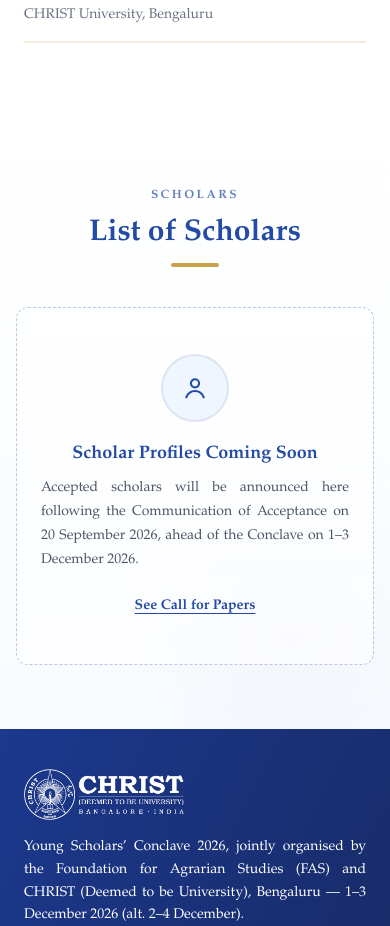
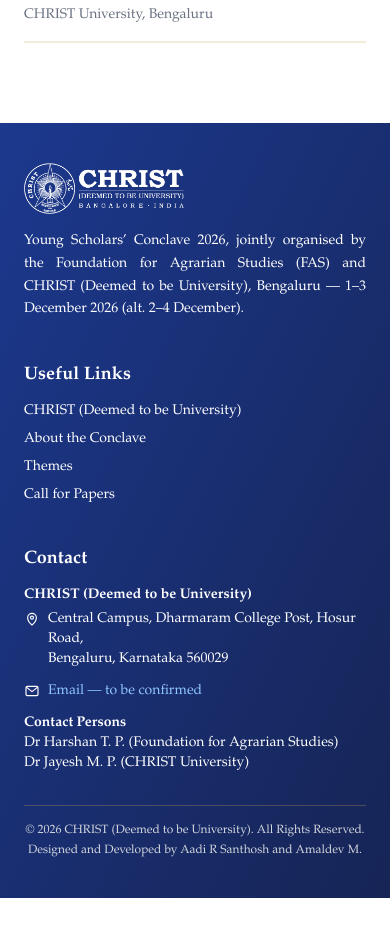
Before and after one commit to Aadix2069/young-scholars-conclave, a Next.js app: page / in a window 390 px wide. Shown: the part 7700-8626 px from the top of the page. After the commit the page ends 8598 px from the top, so only its background shows below. Built offline with nearby package versions, Linux system fonts and the light colour scheme.

Commit message:
feat: remove List of Scholars section per client design review

```diff
--- a/src/app/page.tsx
+++ b/src/app/page.tsx
@@ -3,7 +3,6 @@
 import { DatesTimeline } from "@/components/DatesTimeline";
 import { AboutConclave } from "@/components/AboutConclave";
 import { ThemesSection } from "@/components/ThemesSection";
-import { ScholarsGrid } from "@/components/ScholarsGrid";
 import { CallForPapersSection } from "@/components/CallForPapersSection";
 import { OrganisersSection } from "@/components/OrganisersSection";
 import { Footer } from "@/components/Footer";
@@ -19,7 +18,6 @@
         <ThemesSection />
         <CallForPapersSection />
         <OrganisersSection />
-        <ScholarsGrid />
       </main>
       <Footer />
     </div>
--- a/src/components/Navbar.tsx
+++ b/src/components/Navbar.tsx
@@ -13,7 +13,6 @@
   { label: "Themes", href: "/#themes", hash: "#themes" },
   { label: "Call for Papers", href: "/#call-for-papers", hash: "#call-for-papers" },
   { label: "Organisers", href: "/#organisers", hash: "#organisers" },
-  { label: "List of Scholars", href: "/#scholars", hash: "#scholars" },
   { label: "Registration", href: "/registration", hash: null as string | null },
   { label: "Contact", href: "/#contact", hash: "#contact" },
 ];
--- a/src/components/ScholarsGrid.tsx
+++ /dev/null
@@ -1,149 +0,0 @@
-import { Eyebrow } from "./Eyebrow";
-import { SectionAccent } from "./SectionAccent";
-import { UserIcon } from "./icons";
-import { parseCsv } from "@/lib/csv";
-import {
-  SCHOLARS_SHEET_CSV_URL,
-  SCHOLARS_SHEET_REVALIDATE_SECONDS,
-} from "@/lib/scholarsSheet";
-
-type Scholar = {
-  name: string;
-  affiliation: string;
-  photoUrl: string;
-};
-
-// Defense-in-depth: the Sheet is edited by someone outside this codebase, so
-// don't fully trust its content even though Google Sheets sharing controls
-// who can write to it. None of this is a security boundary (React already
-// escapes text and a plain <img src> can't execute code) - it just keeps a
-// misconfigured share setting or a typo from breaking the page's layout.
-const MAX_SCHOLARS = 60;
-const MAX_NAME_LENGTH = 100;
-const MAX_AFFILIATION_LENGTH = 150;
-
-function truncate(value: string, max: number): string {
-  return value.length > max ? `${value.slice(0, max - 1)}…` : value;
-}
-
-function sanitizePhotoUrl(value: string): string {
-  // Only accept https URLs - avoids mixed-content blocking on an https
-  // site and rules out non-URL junk in that column.
-  return /^https:\/\//i.test(value) ? value : "";
-}
-
-async function getScholars(): Promise<Scholar[]> {
-  if (!SCHOLARS_SHEET_CSV_URL) return [];
-
-  try {
-    const res = await fetch(SCHOLARS_SHEET_CSV_URL, {
-      next: { revalidate: SCHOLARS_SHEET_REVALIDATE_SECONDS },
-    });
-    if (!res.ok) return [];
-
-    const rows = parseCsv(await res.text());
-    if (rows.length < 2) return [];
-
-    const [header, ...dataRows] = rows;
-    const normalized = header.map((h) => h.trim().toLowerCase());
-    const nameIdx = normalized.indexOf("name");
-    const affiliationIdx = normalized.indexOf("affiliation");
-    const photoIdx = normalized.indexOf("photo url");
-
-    if (nameIdx === -1) return [];
-
-    return dataRows
-      .map((row) => ({
-        name: truncate(row[nameIdx]?.trim() ?? "", MAX_NAME_LENGTH),
-        affiliation: truncate(
-          affiliationIdx !== -1 ? (row[affiliationIdx]?.trim() ?? "") : "",
-          MAX_AFFILIATION_LENGTH
-        ),
-        photoUrl: sanitizePhotoUrl(photoIdx !== -1 ? (row[photoIdx]?.trim() ?? "") : ""),
-      }))
-      .filter((scholar) => scholar.name.length > 0)
-      .slice(0, MAX_SCHOLARS);
-  } catch {
-    return [];
-  }
-}
-
-function ScholarCard({ name, affiliation, photoUrl }: Scholar) {
-  return (
-    <div className="flex flex-col items-center rounded-xl border border-gray-200 border-t-4 border-t-brand-gold bg-white p-6 text-center shadow-sm transition-[transform,box-shadow] duration-200 ease-[var(--ease-smooth)] hover:-translate-y-1 hover:shadow-md">
-      {photoUrl ? (
-        // Photo URLs come from an arbitrary external sheet, not known at
-        // build time, so next/image's remotePatterns allowlist doesn't fit.
-        // eslint-disable-next-line @next/next/no-img-element
-        <img
-          src={photoUrl}
-          alt={name}
-          loading="lazy"
-          className="h-20 w-20 rounded-full object-cover ring-2 ring-brand-blue/15"
-        />
-      ) : (
-        <span className="flex h-20 w-20 items-center justify-center rounded-full bg-blue-50 text-brand-blue ring-2 ring-brand-blue/15">
-          <UserIcon className="h-9 w-9" />
-        </span>
-      )}
-      <p className="mt-4 text-sm font-bold text-brand-blue">{name}</p>
-      {affiliation && <p className="mt-1 text-xs text-gray-500">{affiliation}</p>}
-    </div>
-  );
-}
-
-export async function ScholarsGrid() {
-  const scholars = await getScholars();
-
-  return (
-    <section
-      id="scholars"
-      className="relative overflow-hidden bg-linear-to-b from-white to-blue-50/40 py-16 md:py-24"
-    >
-      <SectionAccent position="bottom-right" />
-      <div className="mx-auto max-w-6xl px-4 sm:px-6 lg:px-12">
-        <Eyebrow className="text-center">Scholars</Eyebrow>
-        <h2
-          className="text-center text-3xl font-extrabold text-brand-blue sm:text-4xl"
-          data-aos="fade-up"
-        >
-          List of Scholars
-        </h2>
-        <div className="mx-auto mt-3 h-1 w-12 rounded-full bg-brand-gold" aria-hidden="true" />
-
-        {scholars.length === 0 ? (
-          <div
-            className="mx-auto mt-10 flex max-w-xl flex-col items-center rounded-xl border border-dashed border-brand-blue/30 bg-white/60 px-6 py-12 text-center"
-            data-aos="fade-up"
-          >
-            <span className="flex h-16 w-16 items-center justify-center rounded-full bg-blue-50 text-brand-blue ring-2 ring-brand-blue/15">
-              <UserIcon className="h-7 w-7" />
-            </span>
-            <p className="mt-5 text-lg font-bold text-brand-blue">
-              Scholar Profiles Coming Soon
-            </p>
-            <p className="mt-2 text-justify text-sm leading-6 text-gray-600">
-              Accepted scholars will be announced here following the
-              Communication of Acceptance on 20 September 2026, ahead of the
-              Conclave on 1&ndash;3 December 2026.
-            </p>
-            <a
-              href="#call-for-papers"
-              className="mt-6 inline-block text-sm font-semibold text-brand-blue underline underline-offset-4 transition-colors duration-200 ease-[var(--ease-smooth)] hover:text-gray-700"
-            >
-              See Call for Papers
-            </a>
-          </div>
-        ) : (
-          <div className="mt-12 grid grid-cols-2 gap-6 sm:grid-cols-3 lg:grid-cols-4">
-            {scholars.map((scholar, index) => (
-              <div key={scholar.name} data-aos="fade-up" data-aos-delay={(index % 4) * 80}>
-                <ScholarCard {...scholar} />
-              </div>
-            ))}
-          </div>
-        )}
-      </div>
-    </section>
-  );
-}
--- a/src/lib/csv.ts
+++ /dev/null
@@ -1,50 +0,0 @@
-/**
- * Minimal, dependency-free CSV parser. Handles quoted fields (including
- * embedded commas and escaped "" quotes) and both \n and \r\n line endings.
- * Blank rows are dropped.
- */
-export function parseCsv(text: string): string[][] {
-  const rows: string[][] = [];
-  let row: string[] = [];
-  let field = "";
-  let inQuotes = false;
-
-  for (let i = 0; i < text.length; i++) {
-    const char = text[i];
-    const next = text[i + 1];
-
-    if (inQuotes) {
-      if (char === '"' && next === '"') {
-        field += '"';
-        i++;
-      } else if (char === '"') {
-        inQuotes = false;
-      } else {
-        field += char;
-      }
-      continue;
-    }
-
-    if (char === '"') {
-      inQuotes = true;
-    } else if (char === ",") {
-      row.push(field);
-      field = "";
-    } else if (char === "\n" || char === "\r") {
-      if (char === "\r" && next === "\n") i++;
-      row.push(field);
-      rows.push(row);
-      row = [];
-      field = "";
-    } else {
-      field += char;
-    }
-  }
-
-  if (field.length > 0 || row.length > 0) {
-    row.push(field);
-    rows.push(row);
-  }
-
-  return rows.filter((r) => r.some((cell) => cell.trim().length > 0));
-}
--- a/src/lib/scholarsSheet.ts
+++ /dev/null
@@ -1,21 +0,0 @@
-/**
- * CSV export URL for the "List of Scholars" Google Sheet. Once accepted
- * scholars are known, the organizing committee edits the sheet directly —
- * the site re-reads it automatically (no code change, no redeploy).
- *
- * Expected columns (first row = headers, case-insensitive):
- *   Name | Affiliation | Photo URL
- * Only Name is required per row — Affiliation and Photo URL may be left
- * blank (a placeholder avatar is shown if no photo is given).
- *
- * To get this URL: open the Sheet -> File -> Share -> Publish to web ->
- * select the correct sheet/tab -> choose "Comma-separated values (.csv)"
- * -> Publish, then paste the generated link below.
- *
- * Leave as an empty string to keep the "Scholar Profiles Coming Soon"
- * placeholder shown instead.
- */
-export const SCHOLARS_SHEET_CSV_URL = "";
-
-/** How often (in seconds) the site re-fetches the sheet. 3600 = 1 hour. */
-export const SCHOLARS_SHEET_REVALIDATE_SECONDS = 3600;
```
Also changed, not shown: 1 other file (tests, documents, lock files or other folders).
